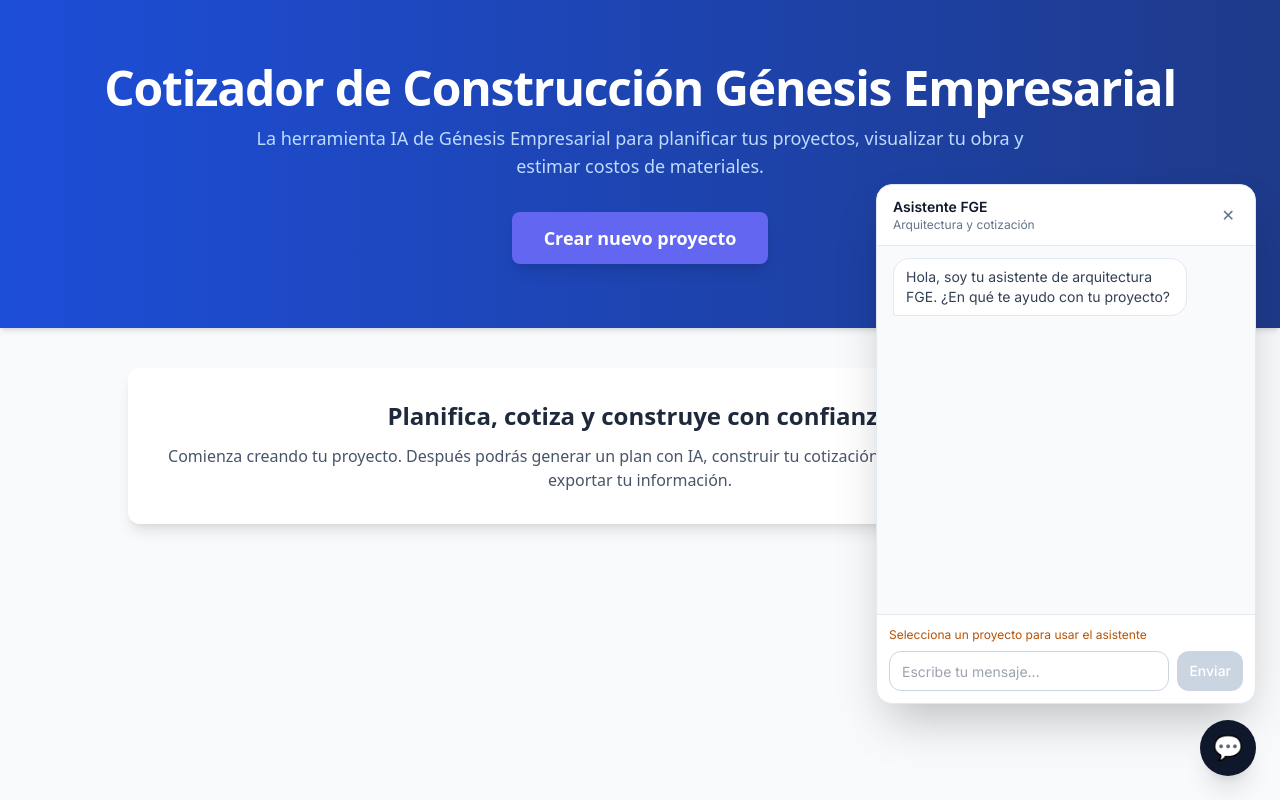
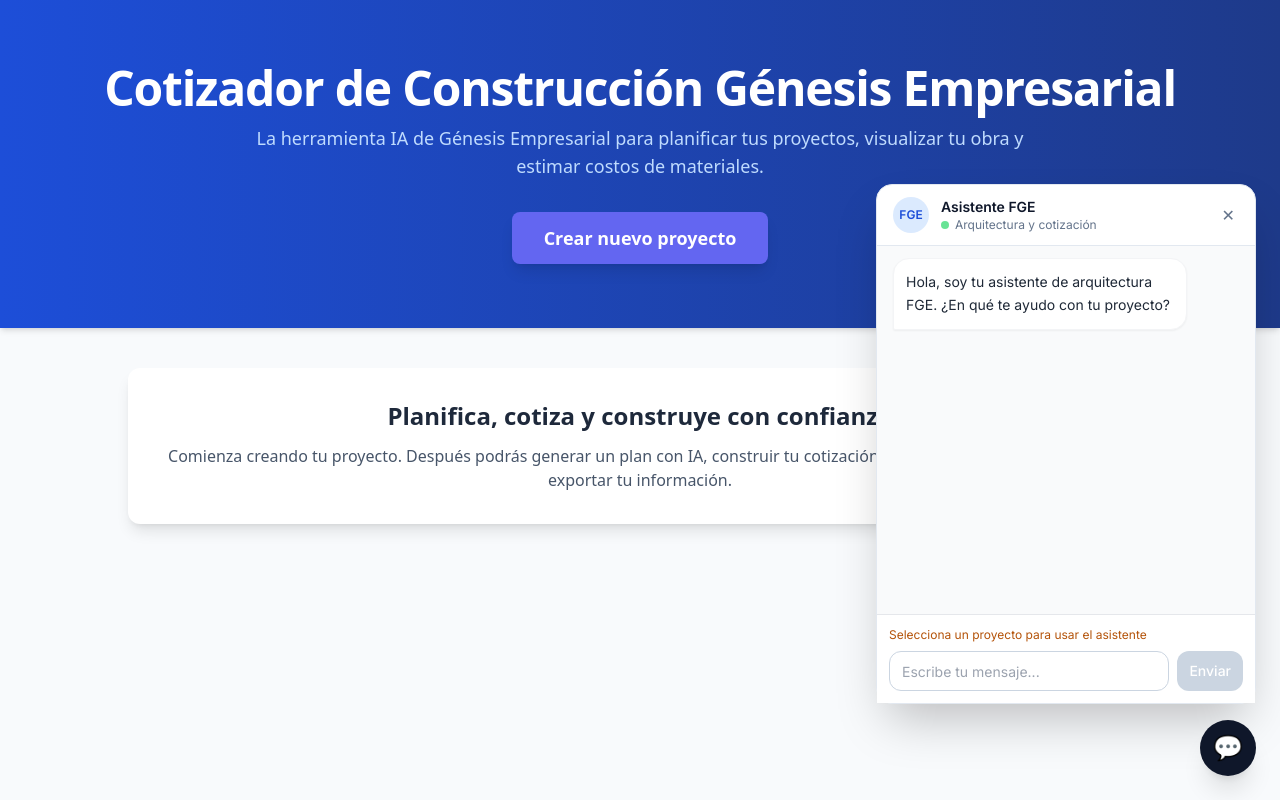
Before and after one commit to santiagosel765/fge-cotizador, a Next.js app in the folder frontend/: page / in a window 1280 px wide. Both pictures are taken after a click on the button "Abrir asistente de chat". Built offline with nearby package versions, Linux system fonts and the light colour scheme; no server answers.

Commit message:
feat(chat): render assistant markdown and refresh popup styles

```diff
--- a/frontend/src/components/chat/ChatPopup.tsx
+++ b/frontend/src/components/chat/ChatPopup.tsx
@@ -1,6 +1,7 @@
 'use client';
 
 import { useEffect, useRef, useState } from 'react';
+import ReactMarkdown from 'react-markdown';
 import { api } from '@/lib/api';
 
 type MessageRole = 'user' | 'assistant';
@@ -88,9 +89,17 @@
       }`}
     >
       <header className="flex items-center justify-between border-b border-slate-200 px-4 py-3">
-        <div>
-          <p className="text-sm font-semibold text-slate-900">Asistente FGE</p>
-          <p className="text-xs text-slate-500">Arquitectura y cotización</p>
+        <div className="flex items-center gap-3">
+          <div className="flex h-9 w-9 items-center justify-center rounded-full bg-blue-100 text-xs font-semibold text-blue-700">
+            FGE
+          </div>
+          <div>
+            <p className="text-sm font-semibold text-slate-900">Asistente FGE</p>
+            <p className="flex items-center gap-1.5 text-xs text-slate-500">
+              <span className="h-2 w-2 rounded-full bg-green-400 animate-pulse" />
+              Arquitectura y cotización
+            </p>
+          </div>
         </div>
         <button
           type="button"
@@ -102,17 +111,31 @@
         </button>
       </header>
 
-      <div className="flex-1 space-y-3 overflow-y-auto px-4 py-3 bg-slate-50">
+      <div className="flex-1 space-y-3 overflow-y-auto bg-gray-50 px-4 py-3">
         {messages.map((message, index) => (
           <div key={`${message.role}-${index}`} className={`flex ${message.role === 'user' ? 'justify-end' : 'justify-start'}`}>
             <div
-              className={`max-w-[85%] rounded-2xl px-3 py-2 text-sm ${
+              className={`rounded-2xl p-3 text-sm ${
                 message.role === 'user'
-                  ? 'rounded-br-sm bg-slate-900 text-white'
-                  : 'rounded-bl-sm bg-white text-slate-700 border border-slate-200'
+                  ? 'ml-auto max-w-[75%] rounded-br-sm bg-blue-600 text-white'
+                  : 'max-w-[85%] rounded-bl-sm border border-gray-100 bg-white text-gray-800 shadow-sm leading-relaxed'
               }`}
             >
-              {message.content}
+              {message.role === 'assistant' ? (
+                <ReactMarkdown
+                  components={{
+                    p: ({ children }) => <p className="mb-2 last:mb-0">{children}</p>,
+                    strong: ({ children }) => <strong className="font-semibold">{children}</strong>,
+                    ul: ({ children }) => <ul className="list-disc list-inside mt-1 mb-2 space-y-1">{children}</ul>,
+                    ol: ({ children }) => <ol className="list-decimal list-inside mt-1 mb-2 space-y-1">{children}</ol>,
+                    li: ({ children }) => <li className="text-sm">{children}</li>,
+                  }}
+                >
+                  {message.content}
+                </ReactMarkdown>
+              ) : (
+                message.content
+              )}
             </div>
           </div>
         ))}
@@ -128,7 +151,7 @@
         <div ref={endRef} />
       </div>
 
-      <footer className="border-t border-slate-200 p-3">
+      <footer className="border-t border-gray-200 bg-white p-3">
         {!projectId && (
           <p className="mb-2 text-xs text-amber-700">Selecciona un proyecto para usar el asistente</p>
         )}
@@ -143,7 +166,7 @@
               }
             }}
             placeholder="Escribe tu mensaje..."
-            className="h-10 flex-1 rounded-xl border border-slate-300 px-3 text-sm text-slate-800 focus:border-slate-500 focus:outline-none focus:ring-1 focus:ring-slate-500"
+            className="h-10 flex-1 rounded-xl border border-slate-300 px-3 text-sm text-slate-800 focus:outline-none focus:ring-2 focus:ring-blue-500"
           />
           <button
             type="button"
```
